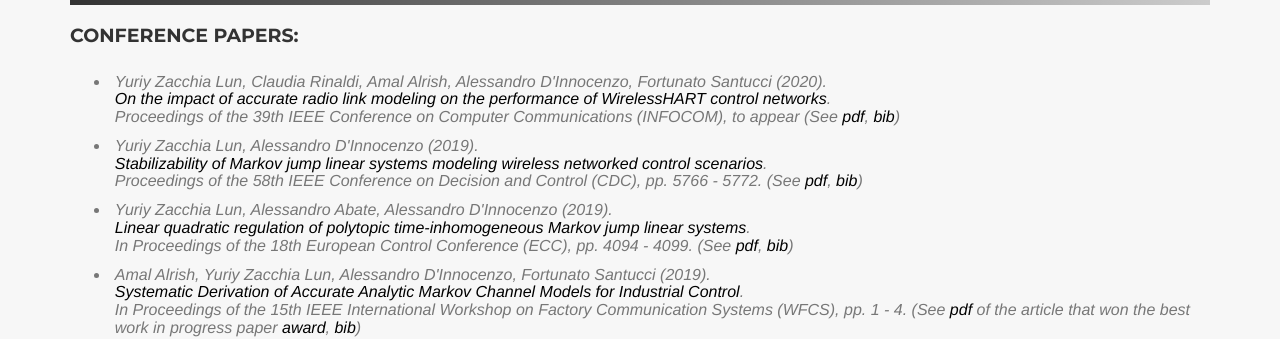
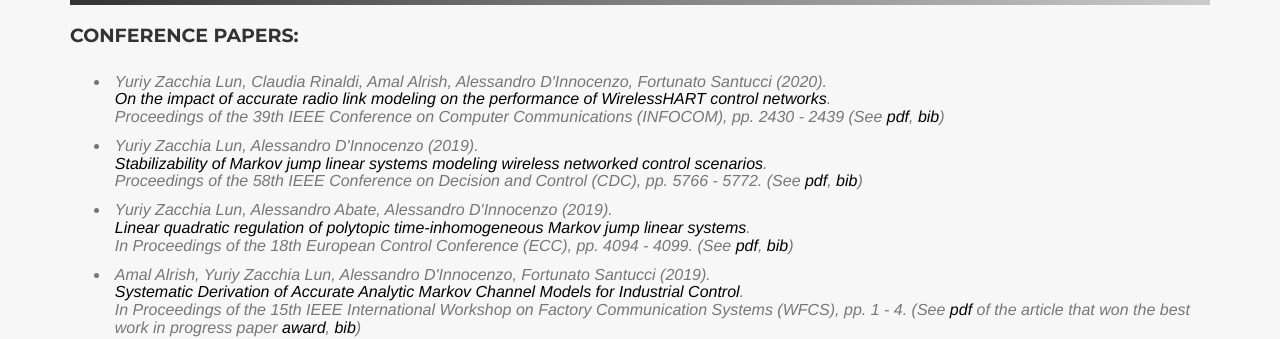
Before and after one commit to yuriy-zacchialun/yuriy-zacchialun.github.io, a Jekyll site: the page built from index.html, in a window 1280 px wide and 900 px high, scrolled down 1027 px. Shown: the part 152-491 px from the top of the window. Built offline with Jekyll 4.4.1, drawn with Linux system fonts in a browser that asks for light colours; some web fonts are replaced.

Commit message:
INFOCOM 2020 (postprint).

```diff
--- a/_includes/publications.html
+++ b/_includes/publications.html
@@ -24,10 +24,10 @@
                     <h3 class="section-subheading  text-muted">
                     <ul>
                       <li>Yuriy Zacchia Lun, Claudia Rinaldi, Amal Alrish, Alessandro D'Innocenzo, Fortunato Santucci (2020).<br>
-                          <a style="color:black" href="https://infocom2020.ieee-infocom.org/accepted-paper-list-main-conference">On the impact of accurate radio link modeling on the performance of WirelessHART control networks</a>.<br>
-                          Proceedings of the 39th IEEE Conference on Computer Communications (INFOCOM), to appear (See
-                        <a style="color:black" target="_blank" href="pdfs/INFOCOM_2020_000.pdf">pdf</a>,
-                        <a style="color:black" target="_blank" href="bibs/INFOCOM_2020_000.bib">bib</a>)</li>
+                          <a style="color:black" href="https://doi.org/10.1109/INFOCOM41043.2020.9155285">On the impact of accurate radio link modeling on the performance of WirelessHART control networks</a>.<br>
+                          Proceedings of the 39th IEEE Conference on Computer Communications (INFOCOM), pp. 2430 - 2439 (See
+                        <a style="color:black" target="_blank" href="pdfs/INFOCOM_2020_2430.pdf">pdf</a>,
+                        <a style="color:black" target="_blank" href="bibs/INFOCOM_2020_2430.bib">bib</a>)</li>
                       <li>Yuriy Zacchia Lun, Alessandro D'Innocenzo (2019).<br>
                           <a style="color:black" href="https://doi.org/10.1109/CDC40024.2019.9029202">Stabilizability of Markov jump linear systems modeling wireless networked control scenarios</a>.<br>
                           Proceedings of the 58th IEEE Conference on Decision and Control (CDC), pp. 5766 - 5772. (See
```
Also changed, not shown: bibs/INFOCOM_2020_2430.bib (renamed from bibs/INFOCOM_2020_000.bib, +5 -4 lines), 4 other files.
